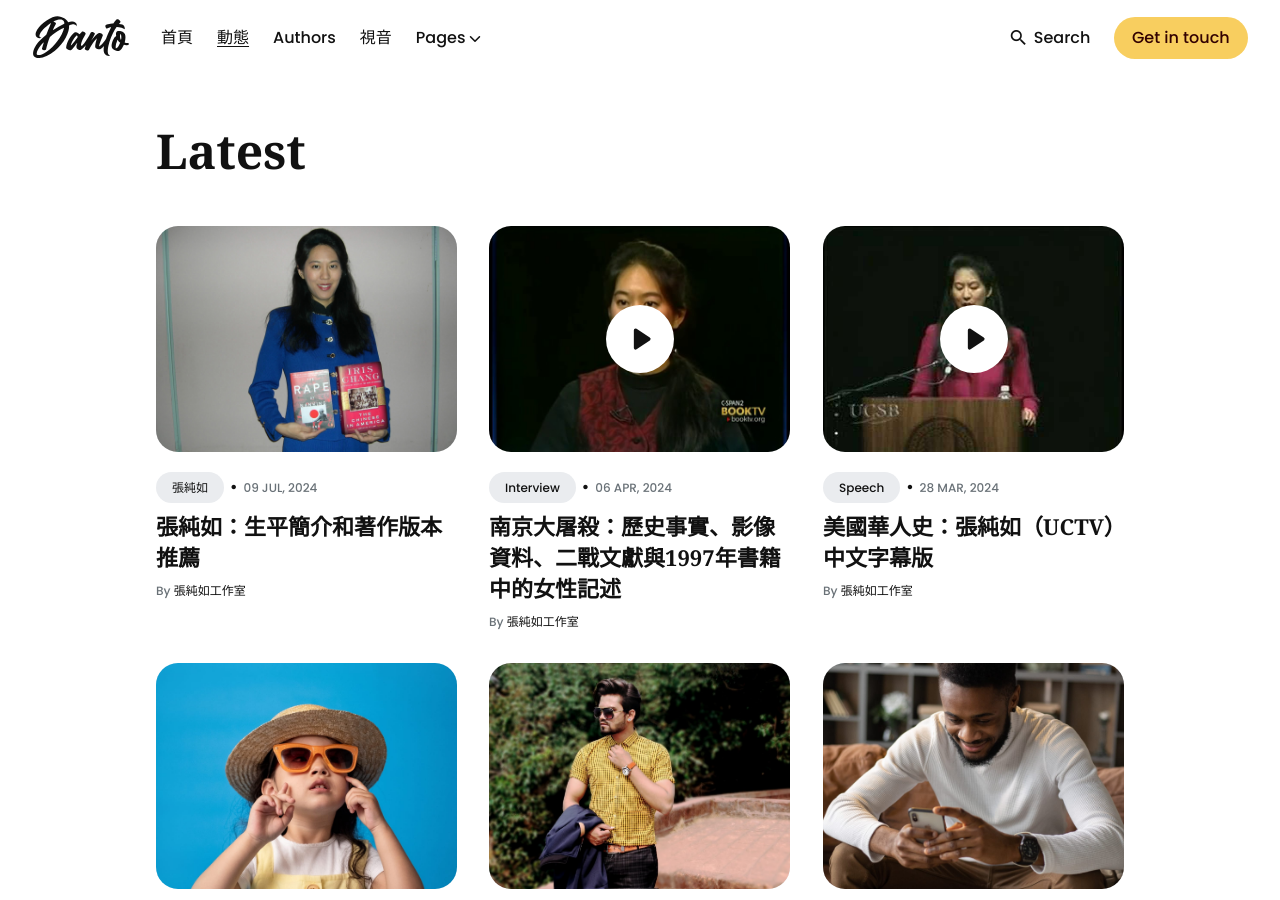
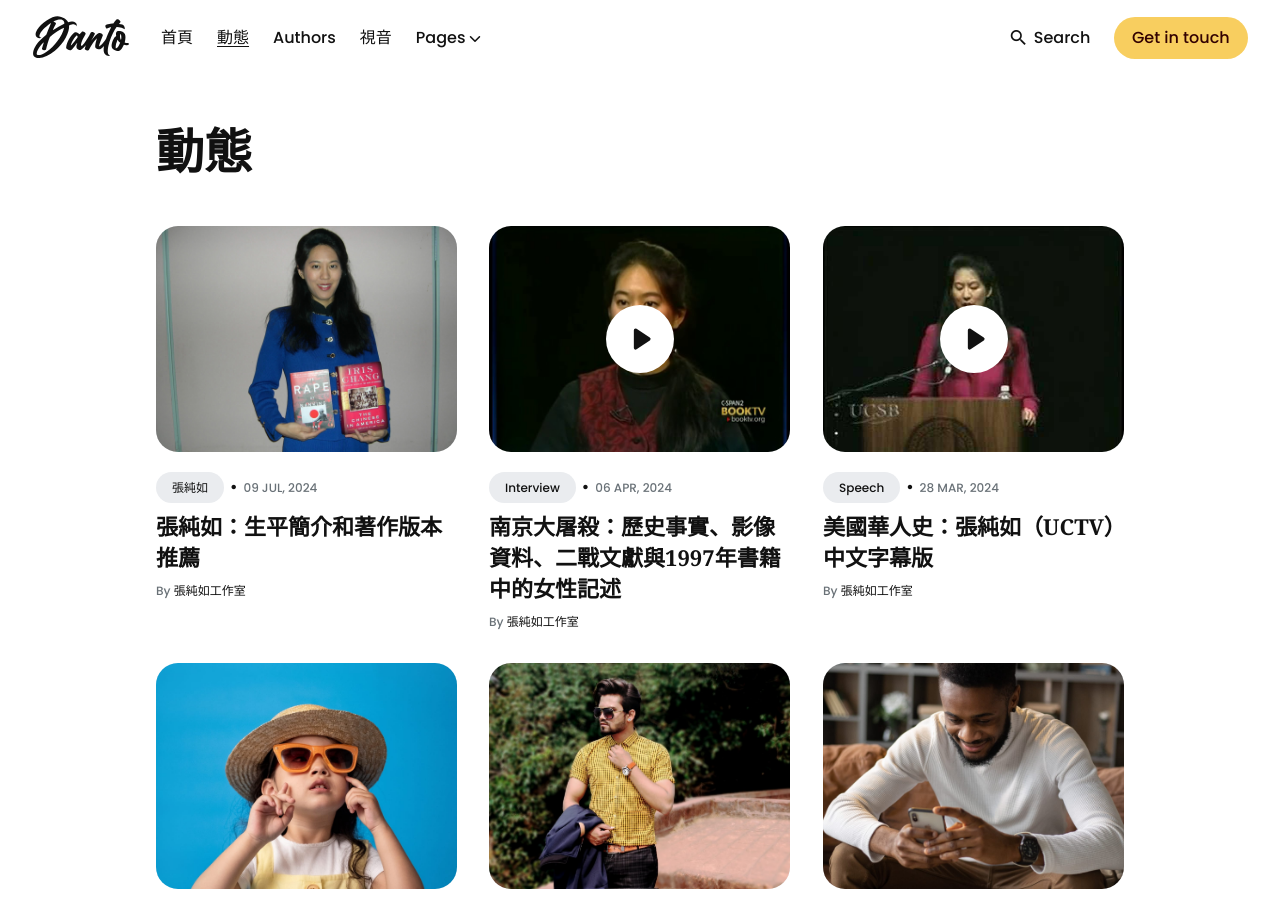
Before and after one commit to thatirischang/thatirischang.github.io, a Jekyll site: the page built from latest/index.html, in a window 1280 px wide and 900 px high. Built offline with Jekyll 4.4.1, drawn with Linux system fonts in a browser that asks for light colours; the list of posts is cut into pages by our own code.

Commit message:
Update index.html

```diff
--- a/latest/index.html
+++ b/latest/index.html
@@ -1,6 +1,6 @@
 ---
 layout: default
-title: Latest
+title: 動態
 description: Features productivity, tips, inspiration and strategies for massive profits. Find out how to set up a successful blog or how to make yours even better!
 ---
 
```
